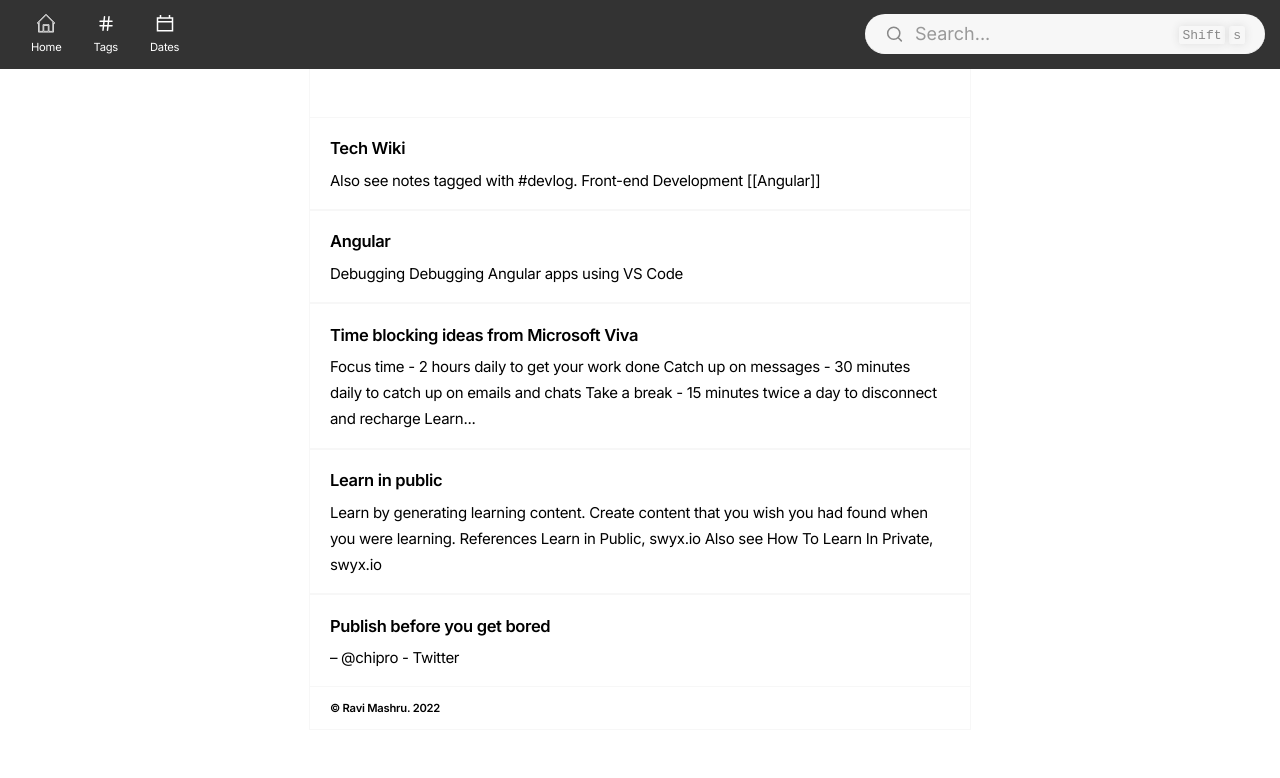
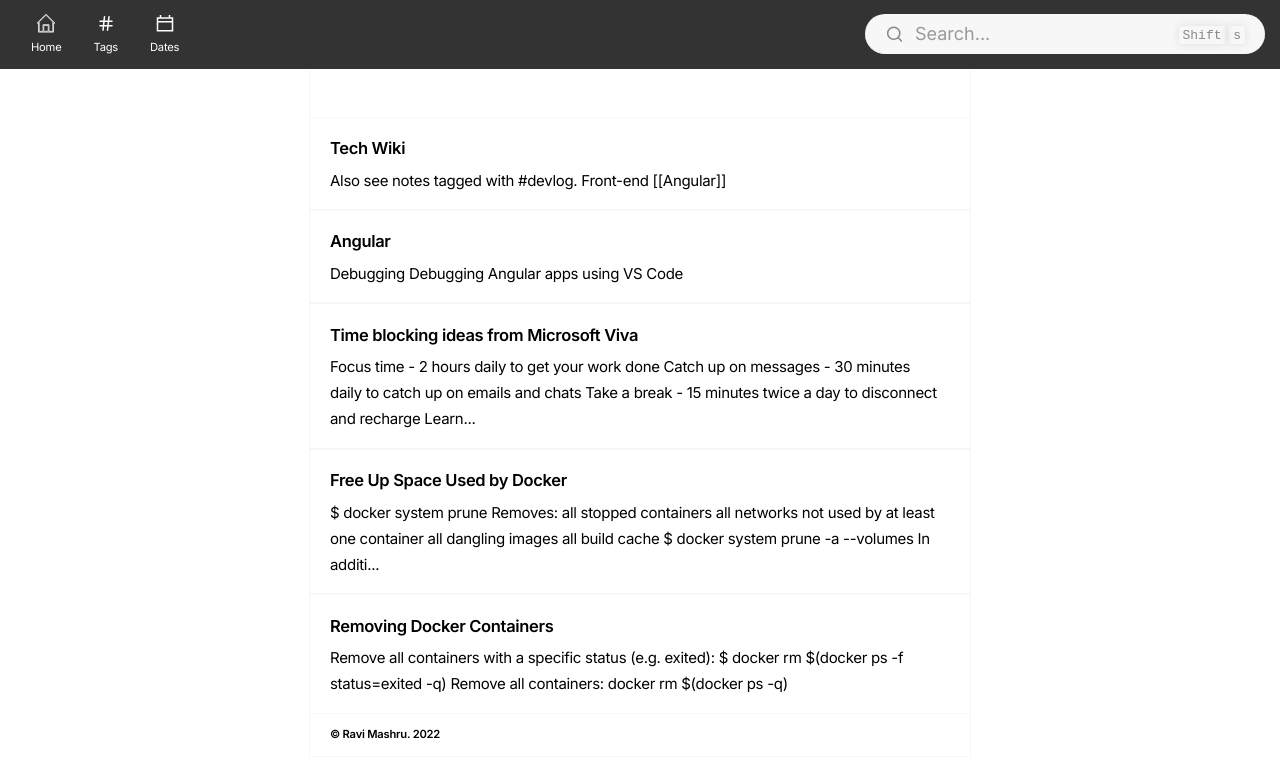
Before and after one commit to ravimashru/digital-garden, a Jekyll site: the page built from index.md, in a window 1280 px wide. Shown: the top 778 px of the page. Built offline with Jekyll 4.4.1, drawn with Linux system fonts in a browser that asks for light colours.

Commit message:
migrate from notes repo

````diff
--- /dev/null
+++ b/_notes/2021-10-04-removing-docker-containers.md
@@ -0,0 +1,22 @@
+---
+title: Removing Docker Containers
+publish: true
+created: '2021-10-04'
+tags:
+  - docker
+  - devlog
+fileName: Removing Docker Containers
+updated: '2021-10-04'
+---
+
+Remove all containers with a specific status (e.g. `exited`):
+
+```shell
+$ docker rm $(docker ps -f status=exited -q)
+```
+
+Remove all containers:
+
+```shell
+docker rm $(docker ps -q)
+```
--- /dev/null
+++ b/_notes/2022-02-23-free-up-space-used-by-docker.md
@@ -0,0 +1,33 @@
+---
+title: Free Up Space Used by Docker
+publish: true
+created: '2022-02-23'
+tags:
+  - docker
+  - devlog
+fileName: Free Up Space Used by Docker
+updated: '2022-02-23'
+---
+
+```shell
+$ docker system prune
+```
+
+Removes:
+- all stopped containers
+- all networks not used by at least one container
+- all dangling images
+- all build cache
+
+
+```shell
+$ docker system prune -a --volumes
+```
+
+In addition to above, removes:
+- all volumes not used by at least one container
+- all images without at least one container associated to them
+
+
+
+More: [https://docs.docker.com/engine/reference/commandline/system_prune/](https://docs.docker.com/engine/reference/commandline/system_prune/)
--- a/_notes/2022-04-17-tech-wiki.md
+++ b/_notes/2022-04-17-tech-wiki.md
@@ -10,7 +10,6 @@
 
 Also see notes tagged with <a href="/tags/#devlog" class="tag">#devlog</a>.
 
-
-## Front-end Development
+## Front-end
 
 - [[Angular]]
````
Also changed, not shown: _notes/2019-07-04-cyclical-learning-rate.md (added, +32 -0 lines), _notes/2019-07-06-custom-image-generator-in-keras.md (added, +51 -0 lines), _notes/2019-07-07-using-tpus-on-google-colab.md (added, +49 -0 lines), _notes/2019-07-09-choosing-a-chart.md (added, +12 -0 lines), _notes/2019-09-20-css-box-sizing-property.md (added, +51 -0 lines), _notes/2020-02-11-css-margin-collapsing.md (added, +33 -0 lines), _notes/2020-08-20-css-attribute-selectors.md (added, +47 -0 lines), _notes/2021-01-05-building-docker-images-using-buildkit.md (added, +20 -0 lines), assets/img/box-sizing.png (added), assets/img/chart_suggestions.png (added), assets/img/lr_range.png (added).
